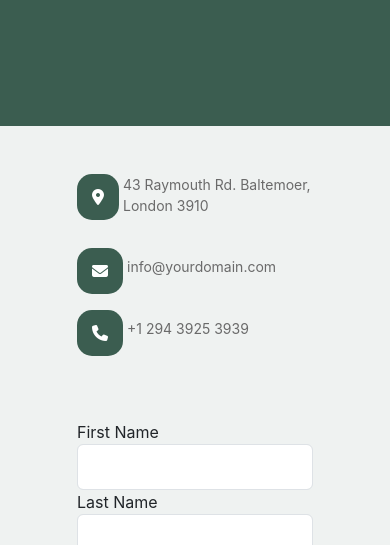
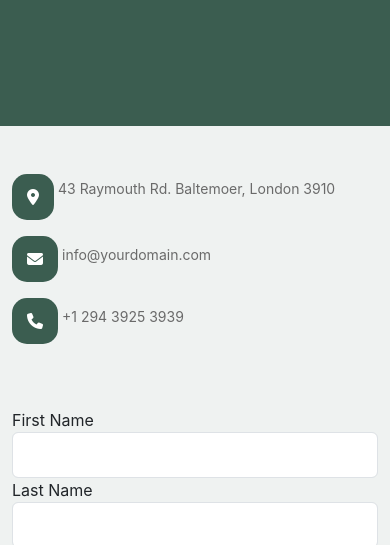
Before and after one commit to shoriful2003/Furniture-store, a plain HTML site: page contact.html in a window 390 px wide. Shown: the part 278-823 px from the top of the page. Drawn offline with Linux system fonts and the light colour scheme.

Commit message:
Update contact.html

```diff
--- a/contact.html
+++ b/contact.html
@@ -104,9 +104,9 @@
     <section id="contact_form">
       <div class="container">
         <div class="row">
-          <div class="col-2"></div>    <!--Empty column-->
+          <div class="col-sm-2"></div>    <!--Empty column-->
 
-          <div class="col-8">
+          <div class="col-sm-8">
 
             <div class="row pt-5 pb-5">
 
@@ -173,7 +173,7 @@
             </div>
           </div>
 
-          <div class="col-2"></div>    <!--Empty column-->
+          <div class="col-sm-2"></div>    <!--Empty column-->
         </div>
       </div>
     </section>
```
